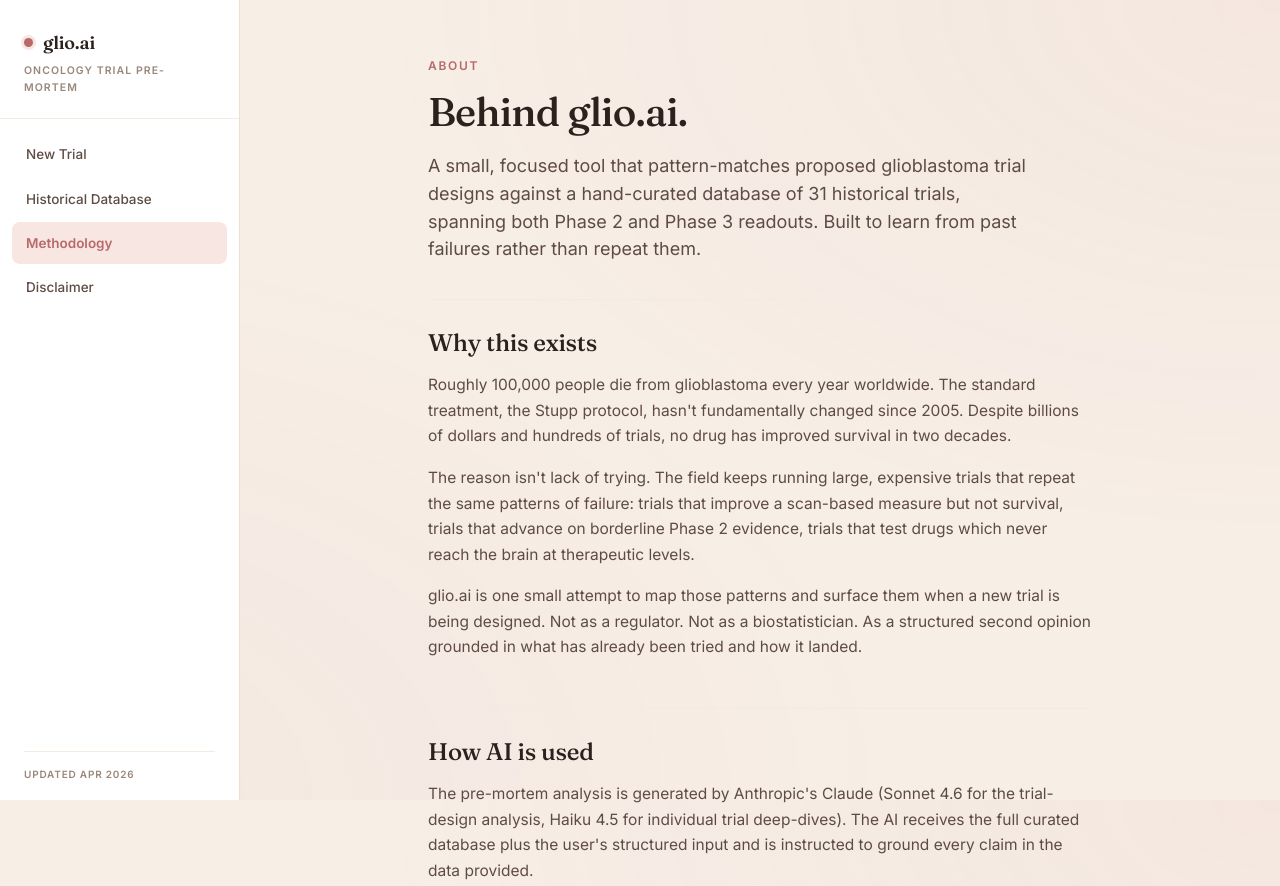
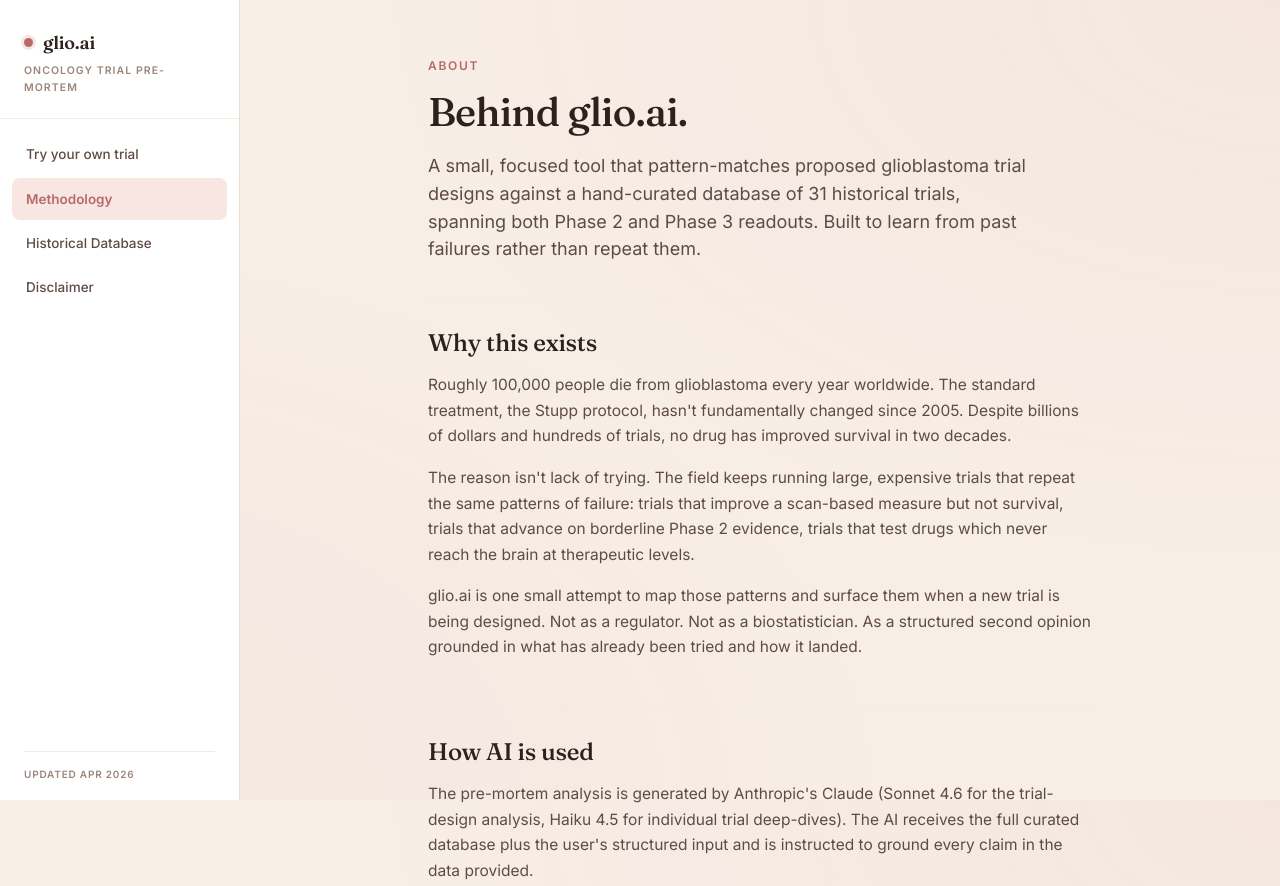
Before and after one commit to aklimahos/gbm-premortem, a website: page public/about.html in a window 1280 px wide. Shown: the top 886 px of the page. Drawn offline with Linux system fonts and the light colour scheme.

Commit message:
Sidebar: rename New Trial to Try your own trial, Methodology before Database

```diff
--- a/public/about.html
+++ b/public/about.html
@@ -317,9 +317,9 @@
       <p class="sidebar-brand-sub">Oncology Trial Pre-Mortem</p>
     </div>
     <nav class="sidebar-nav">
-      <a href="/">New Trial</a>
+      <a href="/">Try your own trial</a>
+      <a href="/about" class="active">Methodology</a>
       <a href="/database">Historical Database</a>
-      <a href="/about" class="active">Methodology</a>
       <a href="/disclaimer">Disclaimer</a>
     </nav>
     <div class="sidebar-divider"></div>
```
Also changed, not shown: public/database.html (+2 -2 lines), public/disclaimer.html (+2 -2 lines), public/index.html (+2 -2 lines).
